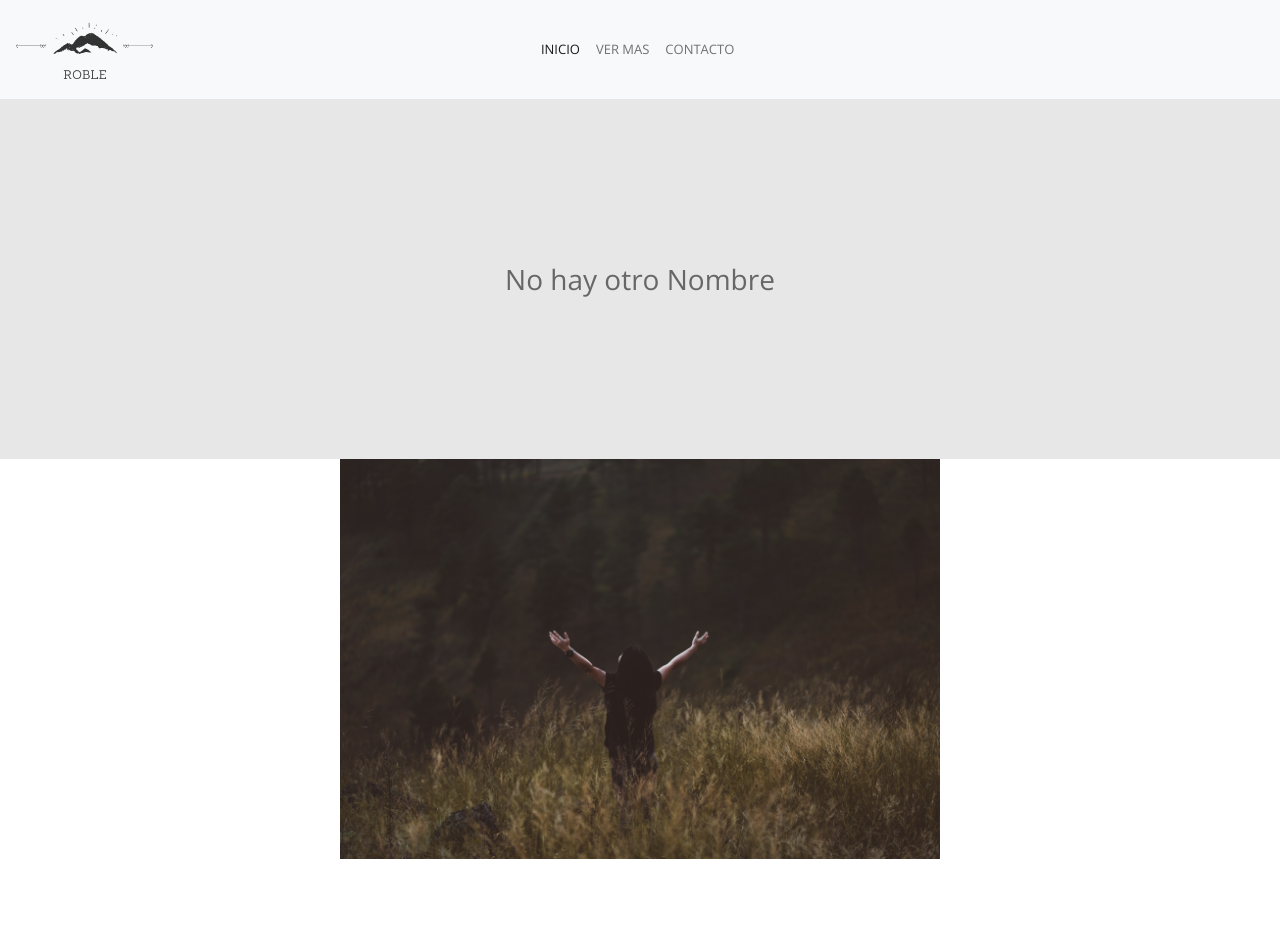
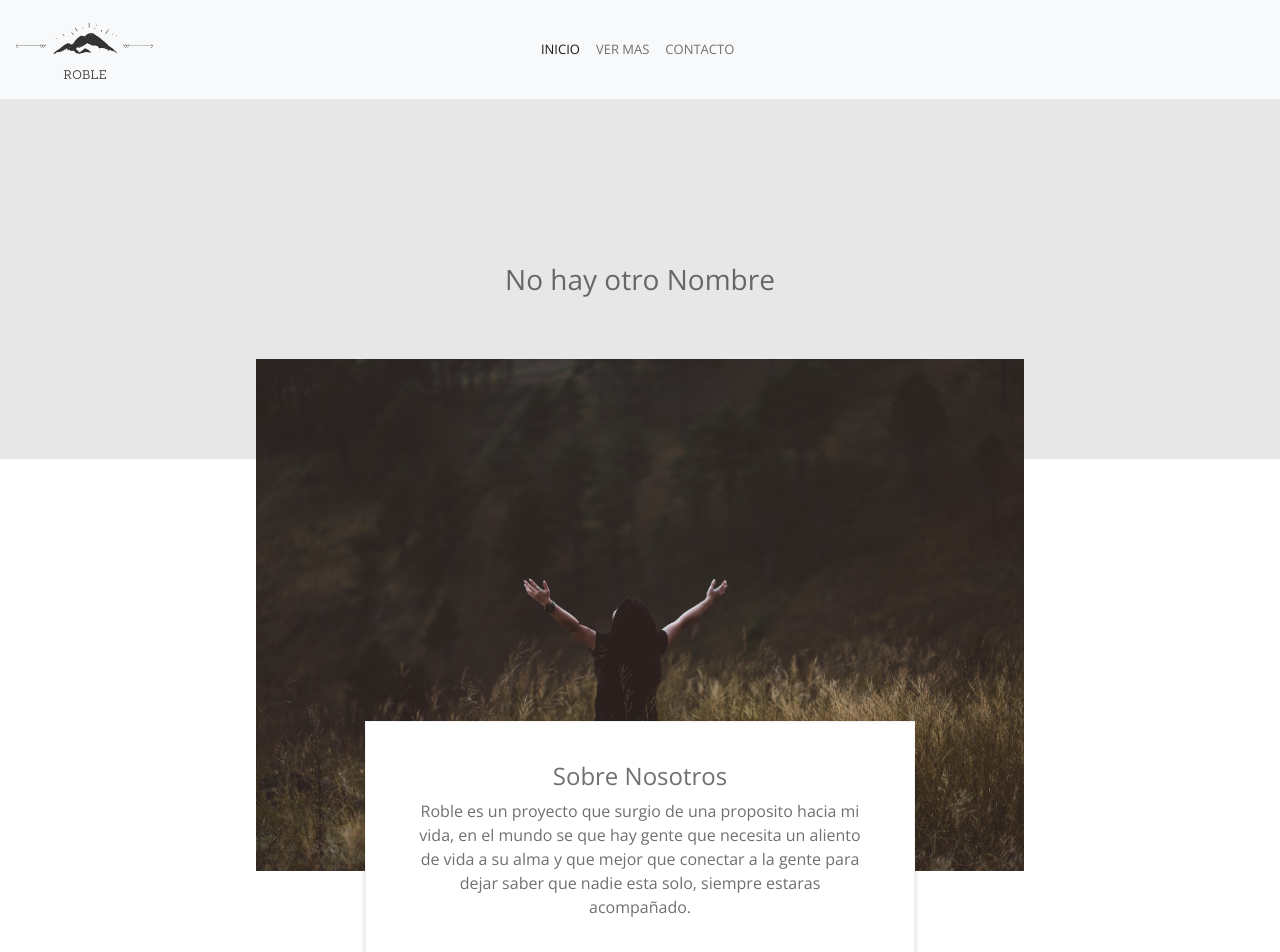
Before and after one commit to serchnm/roble-blog, a React (Create React App) app: page / in a window 1280 px wide. Shown: the top 952 px of the page. Before the commit the page ends 859 px from the top, so only its background shows below. Built offline with nearby package versions, Linux system fonts and the light colour scheme.

Commit message:
adding card with text

```diff
--- a/src/assets/scss/homePage.scss
+++ b/src/assets/scss/homePage.scss
@@ -16,5 +16,31 @@
 
 .homePage-body  {
     text-align: center;
+    margin-top: -100px;
+    img {
+        width: 60%;
+    }
+    // background-image: url("../images/");
 
 }
+.about-us-card {
+    position: relative;
+    width: 550px;
+    padding: 40px;
+    letter-spacing: 0px;
+    color: #707070;
+    background: #FFFFFF 0% 0% no-repeat padding-box;
+    box-shadow: 0px 3px 6px #00000029;
+    border: 1px solid #F2F2F2;
+    opacity: 1;
+    margin: 0 auto;
+    margin-top: -150px;
+    text-align: center;
+    font-family: 'Open Sans';
+    p {
+        width: 450px;
+        margin: 0 auto;
+
+        opacity: 1;
+    }
+}
--- a/src/views/home.js
+++ b/src/views/home.js
@@ -8,10 +8,15 @@ function HomePage() {
         <div className="homePage">
           <p>No hay otro Nombre</p>
         </div>
+
         <div className="homePage-body">
           <img width="600" src={imgAboutUs} alt="AboutUsImage"/>
+        </div>
+        <div className="about-us-card">
+            <h4>Sobre Nosotros</h4>
+            <p>Roble es un proyecto que surgio de una proposito hacia mi vida, en el mundo se que hay gente que necesita un aliento de vida a su alma y que mejor que conectar a la gente para dejar saber que nadie esta solo, siempre estaras acompañado.</p>
+        </div>
 
-        </div>
       </div>
     );
   }
```
